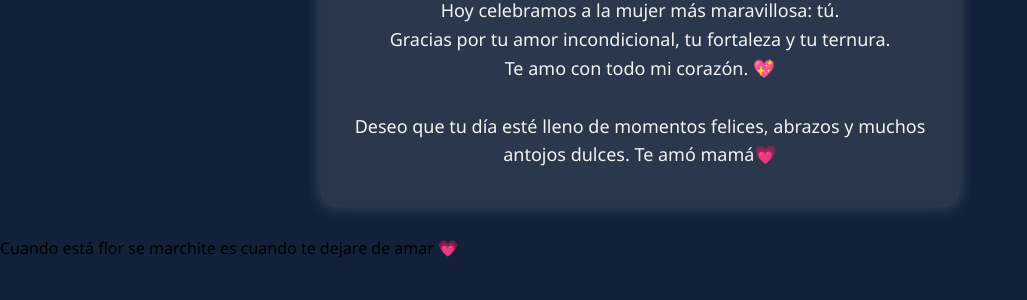
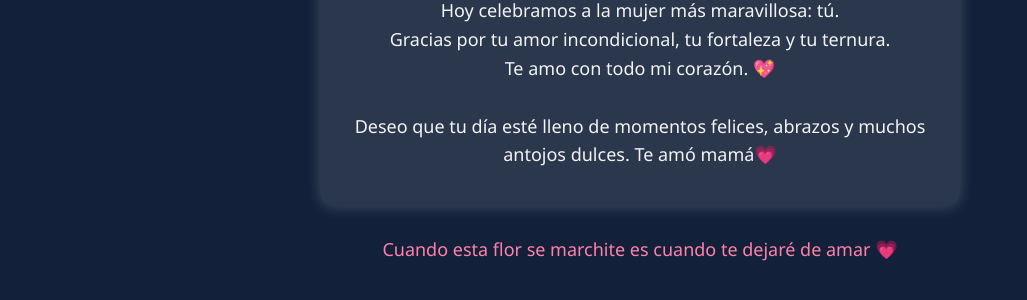
Before and after one commit to TenochVazquez/TenochVazquez.github.io, a plain HTML site: page index.html in a window 1280 px wide. Shown: the part 238-538 px from the top of the page, without its empty margins (0-1027 px from the left). Drawn offline with Linux system fonts and the light colour scheme; a web font is replaced by a local one.

Commit message:
Actualizar index.html

```diff
--- a/index.html
+++ b/index.html
@@ -78,11 +78,8 @@
       Deseo que tu día esté lleno de momentos felices, abrazos y muchos antojos dulces. Te amó mamá💗
     </p>
   </div>
-
-  <!-- Aquí insertas tu flor -->
-  <div class="container">
-    <!-- tus divs de pétalos, tallo, brillo, hojas, etc. -->
-  </div>
- <a href:"flor.html">Cuando está flor se marchite es cuando te dejare de amar 💗</a>
+ <a href="flor.html" style="display: block; text-align: center; color: #ff80aa; font-size: 18px; margin-top: 20px; text-decoration: none;">
+  Cuando esta flor se marchite es cuando te dejaré de amar 💗
+</a>
 </body>
 </html>
```
